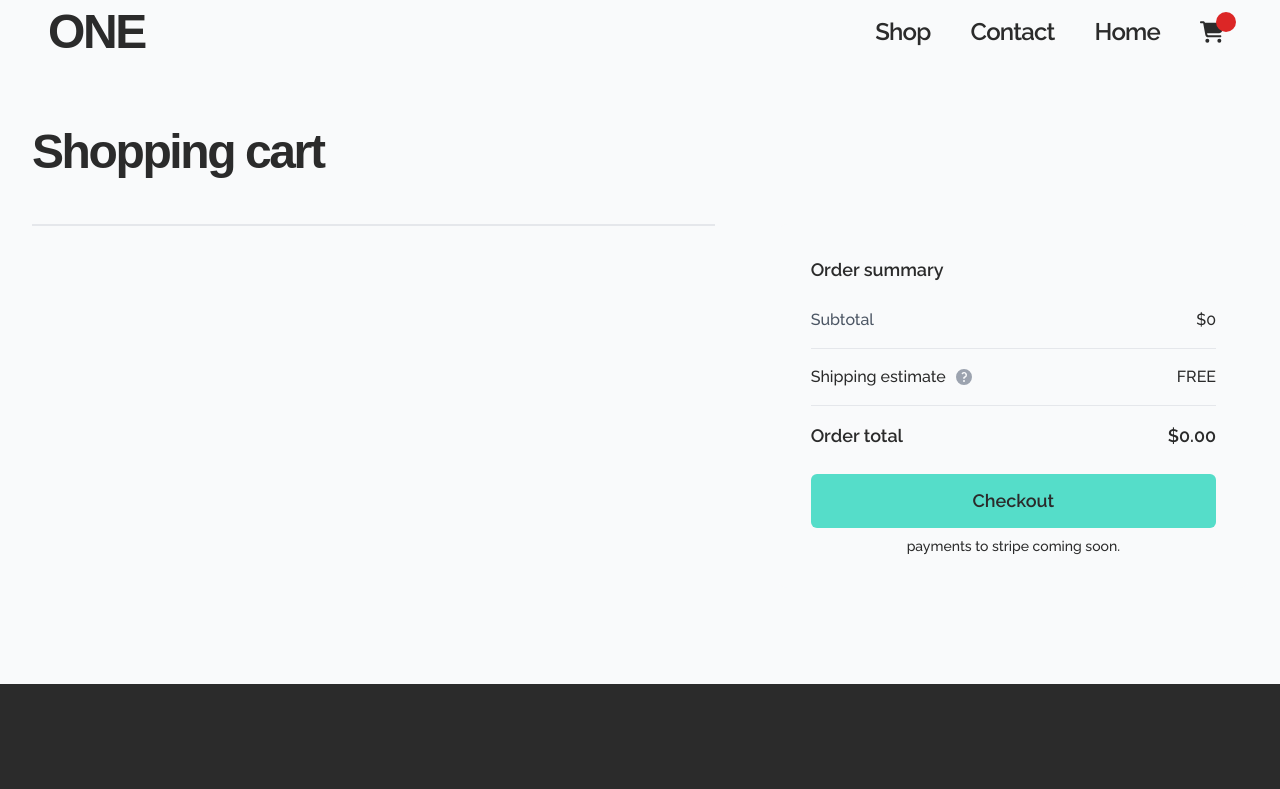
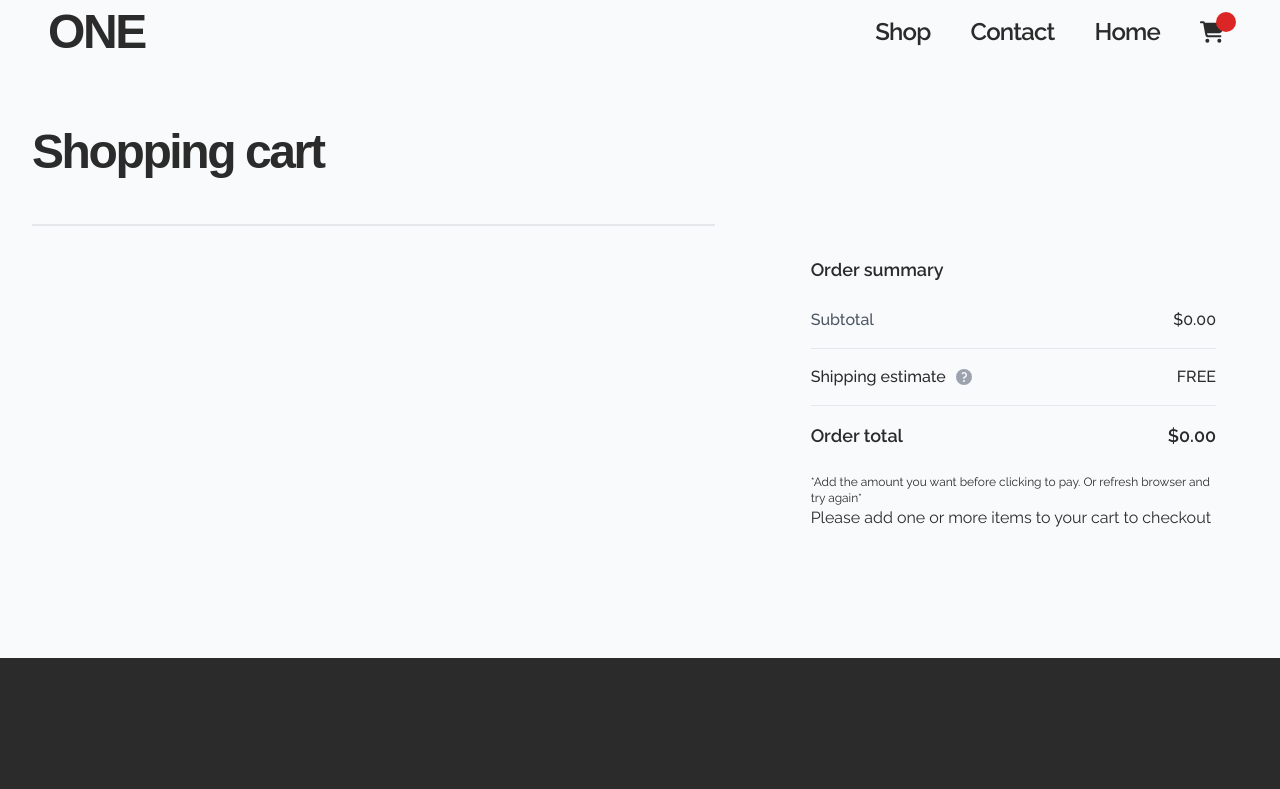
Before and after one commit to eteen12/one-charger, a Next.js app: page /cart in a window 1280 px wide. Shown: the top 789 px of the page. Built offline with nearby package versions, Linux system fonts and the light colour scheme; a web font is replaced by a local one; what tailwind-hamburgers would draw is missing.

Commit message:
paypal payment system intergrated and working in sandbox

```diff
--- a/package.json
+++ b/package.json
@@ -11,6 +11,7 @@
   "dependencies": {
     "@headlessui/react": "^2.1.10",
     "@heroicons/react": "^2.1.5",
+    "@paypal/react-paypal-js": "^8.7.0",
     "classnames": "^2.5.1",
     "next": "^14.2.15",
     "prop-types": "^15.8.1",
--- a/src/app/cart/page.jsx
+++ b/src/app/cart/page.jsx
@@ -8,9 +8,13 @@ import {
   XMarkIcon,
 } from "@heroicons/react/20/solid";
 import product from "@/components/server/product";
+import PayPalButton from "@/components/reusables/payPalButton";
 
 export default function Page() {
   const { cartItems, removeFromCart, updateQuantity } = useContext(CartContext);
+  const itemTotal = cartItems
+    .reduce((total, item) => total + item.quantity * item.price, 0)
+    .toFixed(2);
   return (
     <div className="bg-gray-50">
       <div className="mx-auto max-w-2xl px-4 pb-24 pt-16 sm:px-6 lg:max-w-7xl lg:px-8">
@@ -41,7 +45,10 @@ export default function Page() {
                     <div className="relative pr-9 sm:grid sm:grid-cols-2 sm:gap-x-6 sm:pr-0">
                       <div>
                         <div className="flex justify-between">
-                          <h3 href={item.href} className=" ralewayBold md:text-lg">
+                          <h3
+                            href={item.href}
+                            className=" ralewayBold md:text-lg"
+                          >
                             A charger
                           </h3>
                         </div>
@@ -80,7 +87,10 @@ export default function Page() {
                             className="-m-2 inline-flex p-2 hover:text-gray-500"
                           >
                             <span className="sr-only">Remove</span>
-                            <XMarkIcon aria-hidden="true" className="h-5 w-5 md:h-8 md:w-8" />
+                            <XMarkIcon
+                              aria-hidden="true"
+                              className="h-5 w-5 md:h-8 md:w-8"
+                            />
                           </button>
                         </div>
                       </div>
@@ -104,22 +114,17 @@ export default function Page() {
             aria-labelledby="summary-heading"
             className="mt-16 rounded-lg bg-gray-50 px-4 py-6 sm:p-6 lg:col-span-5 lg:mt-0 lg:p-8"
           >
-            <h2
-              id="summary-heading"
-              className="text-lg ralewayBold"
-            >
+            <h2 id="summary-heading" className="text-lg ralewayBold">
               Order summary
             </h2>
 
             <dl className="mt-6 space-y-4">
               <div className="flex items-center justify-between">
-                <dt className="text-sm text-gray-600 ralewayRegular md:text-base">Subtotal</dt>
+                <dt className="text-sm text-gray-600 ralewayRegular md:text-base">
+                  Subtotal
+                </dt>
                 <dd className="text-sm ralewayRegular md:text-base">
-                  $
-                  {cartItems.reduce(
-                    (total, item) => total + item.quantity * item.price,
-                    0
-                  )}
+                  ${itemTotal}
                 </dd>
               </div>
               <div className="flex items-center justify-between border-t border-gray-200 pt-4">
@@ -146,27 +151,17 @@ export default function Page() {
                   Order total
                 </dt>
                 <dd className="text-base ralewayBold md:text-lg">
-                  $
-                  {cartItems
-                    .reduce(
-                      (total, item) => total + item.quantity * item.price,
-                      0
-                    )
-                    .toFixed(2)}
+                  ${itemTotal}
                 </dd>
               </div>
             </dl>
 
             <div className="mt-6">
-              <button
-                type="submit"
-                className="w-full rounded-md border border-transparent blueBg px-4 py-3 ralewayBold md:text-lg"
-              >
-                Checkout
-              </button>
-              <p className="mt-2 text-center text-sm ralewayRegular">
-                payments to stripe coming soon.
+              <p className="text-xs">
+                *Add the amount you want before clicking to pay. Or refresh
+                browser and try again*
               </p>
+              <PayPalButton itemTotal={itemTotal} />
             </div>
           </section>
         </form>
--- /dev/null
+++ b/src/components/reusables/payPalButton.jsx
@@ -0,0 +1,41 @@
+import React from "react";
+import { PayPalScriptProvider, PayPalButtons } from "@paypal/react-paypal-js";
+
+const PayPalButton = ({ itemTotal }) => {
+  const total = parseFloat(itemTotal);
+  if (isNaN(total) || total <= 0) {
+    return <div>Please add one or more items to your cart to checkout</div>;
+  }
+  return (
+    <PayPalScriptProvider
+      options={{
+        "client-id": process.env.NEXT_PUBLIC_CLIENT_ID,
+        currency: "CAD",
+      }}
+    >
+      <PayPalButtons
+        createOrder={(data, actions) => {
+          return actions.order.create({
+            purchase_units: [
+              {
+                amount: {
+                  value: total,
+                },
+              },
+            ],
+          });
+        }}
+        onApprove={async (data, actions) => {
+          const details = await actions.order.capture();
+          alert(`Transaction completed by ${details.payer.name.given}!`);
+          console.log(details);
+        }}
+        onError={(err) => {
+          console.error("Error during the transaction", err);
+        }}
+      />
+    </PayPalScriptProvider>
+  );
+};
+
+export default PayPalButton;
--- a/src/context/cart.jsx
+++ b/src/context/cart.jsx
@@ -12,6 +12,9 @@ const CartProvider = ({ children }) => {
       setCartItems(JSON.parse(savedCartItems));
     }
   }, []);
+  useEffect(() => {
+    localStorage.setItem("cartItems", JSON.stringify(cartItems));
+  }, [cartItems]);
 
   const addToCart = (item, selectedAmount) => {
     setCartItems((prevItems) => {
```
Also changed, not shown: 2 other files (tests, documents, lock files or other folders).
